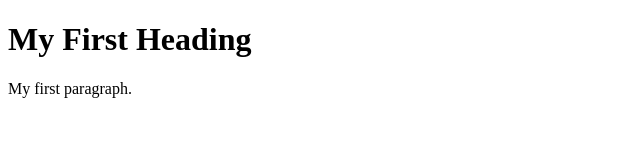
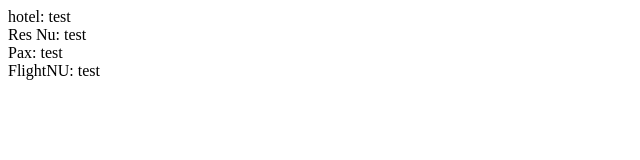
Before and after one commit to iliasmerk/testprint, a plain HTML site: page index.html in a window 1280 px wide. Shown: the whole page, without its empty margins (0-640 px from the left). Drawn offline with Linux system fonts and the light colour scheme.

Commit message:
Update index.html

```diff
--- a/index.html
+++ b/index.html
@@ -2,11 +2,16 @@
 <html>
 <body>
 
-<h1>My First Heading</h1>
-<p>My first paragraph.</p>
+<div><span>hotel: </span><span>test</span></div>
+<div><span>Res Nu: </span><span>test</span></div>
+<div><span>Pax: </span><span>test</span></div>
+<div><span>FlightNU: </span><span>test</span></div>
 
 <script>
-alert('ok');
+ document.addEventListener("DOMContentLoaded", function(event) {
+  alert('ok');
+});
+
 </script>
 </body>
 </html>
```
